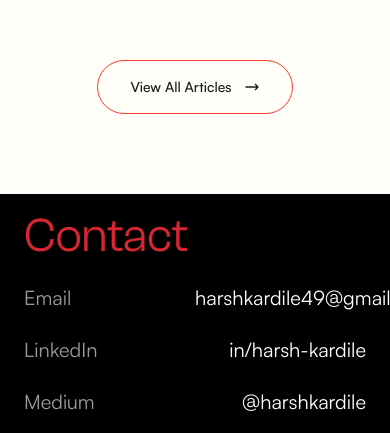
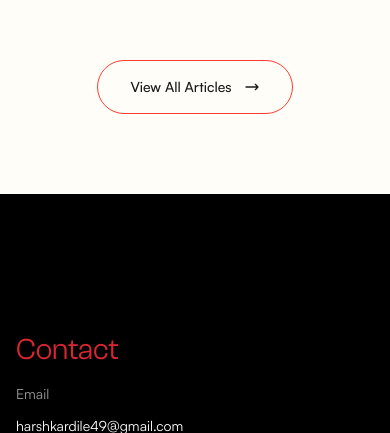
Before and after one commit to harshk49/portfolio-website, a Next.js app: page / in a window 390 px wide. Shown: the part 11567-12000 px from the top of the page. Built offline with nearby package versions, Linux system fonts and the light colour scheme.

Commit message:
feat: enhance Footer component with improved layout, styles, and responsive design

```diff
--- a/src/app/components/Footer.tsx
+++ b/src/app/components/Footer.tsx
@@ -24,26 +24,29 @@
   return (
     <footer
       id="contact"
-      className="h-screen w-full bg-black text-white flex flex-col relative overflow-hidden"
+      className="h-screen w-full bg-black text-white flex flex-col relative overflow-hidden 2xl:min-h-screen 2xl:h-auto"
     >
       {/* Main Content Container */}
-      <div className="flex-1 flex flex-col justify-center w-full">
+      <div className="flex-1 flex flex-col justify-center w-full py-4 md:py-0">
         {/* Contact Section - Centered */}
-        <div className="mx-auto w-full max-w-7xl px-6 md:px-12 lg:px-24">
+        <div className="mx-auto w-full max-w-7xl px-4 sm:px-6 md:px-12 lg:px-24">
           <h2
-            className="mb-6 font-['Clash_Grotesk'] text-5xl font-normal md:text-6xl lg:text-7xl"
+            className="mb-4 sm:mb-6 md:mb-8 font-['Clash_Grotesk'] text-3xl font-normal sm:text-4xl md:text-5xl lg:text-6xl xl:text-7xl"
             style={{ color: "#D72631" }}
           >
             Contact
           </h2>
 
-          <div className="grid grid-cols-2 gap-y-6 text-xl lg:text-2xl">
+          <div className="grid grid-cols-1 sm:grid-cols-2 gap-y-3 sm:gap-y-4 md:gap-y-6 text-sm sm:text-base md:text-lg lg:text-xl xl:text-2xl">
             <div className="text-white/60">Email</div>
             <a
               href="mailto:harshkardile49@gmail.com"
-              className="text-white text-right hover:text-white/70 transition-colors"
+              className="text-white sm:text-right hover:text-white/70 transition-colors relative inline-block sm:ml-auto group break-all sm:break-normal"
             >
-              harshkardile49@gmail.com
+              <span className="relative">
+                harshkardile49@gmail.com
+                <span className="absolute bottom-0 left-0 w-0 h-[2px] bg-[#D72631] transition-all duration-300 group-hover:w-full"></span>
+              </span>
             </a>
 
             <div className="text-white/60">LinkedIn</div>
@@ -51,9 +54,12 @@
               href="https://linkedin.com/in/harsh-kardile"
               target="_blank"
               rel="noopener noreferrer"
-              className="text-white text-right hover:text-white/70 transition-colors"
+              className="text-white sm:text-right hover:text-white/70 transition-colors relative inline-block sm:ml-auto group"
             >
-              in/harsh-kardile
+              <span className="relative">
+                in/harsh-kardile
+                <span className="absolute bottom-0 left-0 w-0 h-[2px] bg-[#D72631] transition-all duration-300 group-hover:w-full"></span>
+              </span>
             </a>
 
             <div className="text-white/60">Medium</div>
@@ -61,9 +67,12 @@
               href="https://medium.com/@harshkardile"
               target="_blank"
               rel="noopener noreferrer"
-              className="text-white text-right hover:text-white/70 transition-colors"
+              className="text-white sm:text-right hover:text-white/70 transition-colors relative inline-block sm:ml-auto group"
             >
-              @harshkardile
+              <span className="relative">
+                @harshkardile
+                <span className="absolute bottom-0 left-0 w-0 h-[2px] bg-[#D72631] transition-all duration-300 group-hover:w-full"></span>
+              </span>
             </a>
 
             <div className="text-white/60">GitHub</div>
@@ -71,9 +80,12 @@
               href="https://github.com/harshk49"
               target="_blank"
               rel="noopener noreferrer"
-              className="text-white text-right hover:text-white/70 transition-colors"
+              className="text-white sm:text-right hover:text-white/70 transition-colors relative inline-block sm:ml-auto group"
             >
-              harshk49
+              <span className="relative">
+                harshk49
+                <span className="absolute bottom-0 left-0 w-0 h-[2px] bg-[#D72631] transition-all duration-300 group-hover:w-full"></span>
+              </span>
             </a>
 
             <div className="text-white/60">Instagram</div>
@@ -81,18 +93,21 @@
               href="https://instagram.com/harsh_kardile49"
               target="_blank"
               rel="noopener noreferrer"
-              className="text-white text-right hover:text-white/70 transition-colors"
+              className="text-white sm:text-right hover:text-white/70 transition-colors relative inline-block sm:ml-auto group"
             >
-              harsh_kardile49
+              <span className="relative">
+                harsh_kardile49
+                <span className="absolute bottom-0 left-0 w-0 h-[2px] bg-[#D72631] transition-all duration-300 group-hover:w-full"></span>
+              </span>
             </a>
           </div>
         </div>
       </div>
 
       {/* When the Work Stops Section - Centered */}
-      <div className="mx-auto w-full max-w-7xl px-6 md:px-12 lg:px-24 mb-12">
+      <div className="mx-auto w-full max-w-7xl px-4 sm:px-6 md:px-12 lg:px-24 mb-4 sm:mb-6 md:mb-8">
         <h2
-          className="font-['Clash_Grotesk'] text-xl lg:text-3xl font-normal"
+          className="font-['Clash_Grotesk'] text-base sm:text-lg md:text-xl lg:text-2xl xl:text-3xl font-normal"
           style={{ color: "#D72631" }}
         >
           When the Work Stops
@@ -100,40 +115,49 @@
       </div>
 
       {/* Continuous Marquee Slider with Images */}
-      <div className="w-full pb-16 overflow-hidden">
-        <div className="flex gap-4">
-          <div className="flex gap-4 animate-marquee">
+      <div className="w-full pb-4 sm:pb-6 md:pb-8 lg:pb-12 overflow-hidden">
+        <div className="flex gap-2 sm:gap-3 md:gap-4">
+          <div className="flex gap-2 sm:gap-3 md:gap-4 animate-marquee">
             {marqueeImages.map((image, index) => (
               <div
                 key={`set1-${index}`}
-                className="flex-shrink-0 rounded-2xl overflow-hidden group"
-                style={{ width: "280px", height: "280px" }}
+                className="flex-shrink-0 rounded-lg sm:rounded-xl md:rounded-2xl overflow-hidden group"
+                style={{
+                  width: "clamp(120px, 20vw, 200px)",
+                  height: "clamp(120px, 20vw, 200px)",
+                }}
                 onContextMenu={(e) => e.preventDefault()}
               >
                 <Image
                   src={image}
                   alt={`Portfolio image ${index + 1}`}
-                  width={280}
-                  height={280}
+                  width={200}
+                  height={200}
                   className="w-full h-full object-cover grayscale group-hover:grayscale-0 pointer-events-none select-none transition-all duration-300"
                   draggable={false}
                 />
               </div>
             ))}
           </div>
-          <div className="flex gap-4 animate-marquee" aria-hidden="true">
+          <div
+            className="flex gap-2 sm:gap-3 md:gap-4 animate-marquee"
+            aria-hidden="true"
+          >
             {marqueeImages.map((image, index) => (
               <div
                 key={`set2-${index}`}
-                className="flex-shrink-0 rounded-2xl overflow-hidden group"
-                style={{ width: "280px", height: "280px" }}
+                className="flex-shrink-0 rounded-lg sm:rounded-xl md:rounded-2xl overflow-hidden group"
+                style={{
+                  width: "clamp(120px, 20vw, 200px)",
+                  height: "clamp(120px, 20vw, 200px)",
+                }}
                 onContextMenu={(e) => e.preventDefault()}
               >
                 <Image
                   src={image}
                   alt={`Portfolio image ${index + 1}`}
-                  width={280}
-                  height={280}
+                  width={200}
+                  height={200}
                   className="w-full h-full object-cover grayscale group-hover:grayscale-0 pointer-events-none select-none transition-all duration-300"
                   draggable={false}
                 />
@@ -144,9 +168,9 @@
       </div>
 
       {/* Quote Section */}
-      <div className="w-full px-6 md:px-8 pb-6">
+      <div className="w-full px-4 sm:px-6 md:px-8 pb-4 sm:pb-6">
         <p
-          className="text-xl lg:text-2xl font-medium italic text-center"
+          className="text-xs sm:text-sm md:text-base lg:text-lg xl:text-xl font-medium italic text-center"
           style={{ color: "#FFF" }}
         >
           &quot;If you know quality, you know where to find it.&quot;
```
